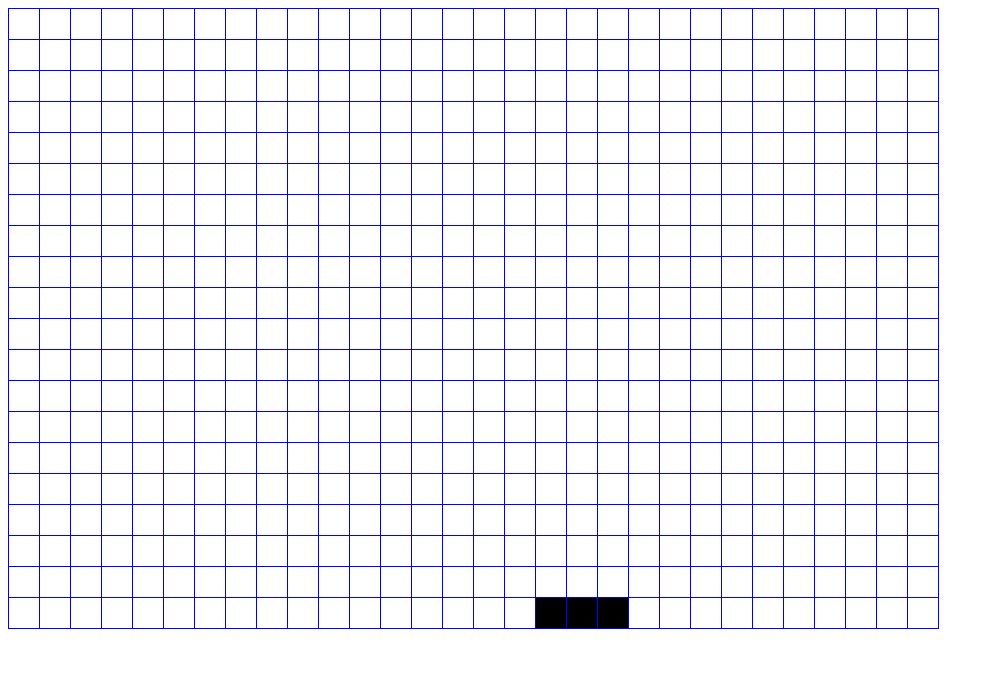
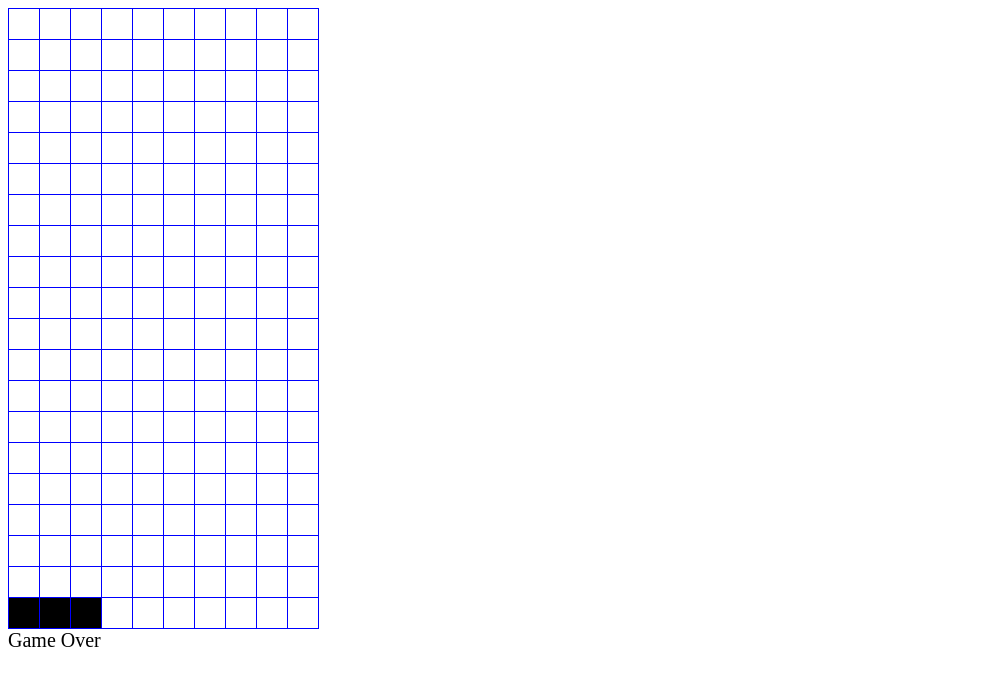
Before and after one commit to graynun/JS-curiosity-busters, a plain HTML site: page snake_yi/view/index.html in a window 1280 px wide. Shown: the whole page, without its empty margins (0-994 px from the left). Drawn offline with Linux system fonts and the light colour scheme.

Commit message:
Fix: separate gameManager and domManager

```diff
--- a/snake_yi/view/index.html
+++ b/snake_yi/view/index.html
@@ -18,6 +18,13 @@
 		.snake {
 			background-color: black;
 		}
+
+		.endPopup {
+			position: absolute;
+			width: 100px;
+			height: 50px;
+			font-size: 20px;
+		}
 	</style>
 </head>
 <body>
@@ -35,7 +42,7 @@
 
 <script type="text/javascript">
 	console.log(Date.now());
-	const gridManager = new GridManager(30, 20, document.querySelector('.grid')),
-		snake = new Snake(gridManager, 3, gridManager.width - 3, gridManager.height - 1);
+	const gameManager = new GameManager(10, 20, document.querySelector('.grid'));
+	gameManager.startGame();
 </script>
 </html>
--- a/snake_yi/view/rules.js
+++ b/snake_yi/view/rules.js
@@ -1,10 +1,55 @@
-class GridManager {
+class GameManager {
 	constructor(width, height, dom) {
 		this.width = width,
-		this.height = height,
+		this.height = height;
+
+		this.gridDomManager = new GridDomManager(this.width, this.height, dom);
+
+	}
+
+	startGame() {
+		this.snake = new Snake({
+			gameManager: this,
+			initialLength: 3,
+			initialHeadPositionX: this.width - 3,
+			initialHeadPositionY: this.height - 1
+		});
+	}
+
+	endGame() {
+		let endPopup = document.createElement('div');
+		endPopup.classList.add('endPopup');
+		endPopup.innerText = "Game Over";
+		document.querySelector('body').append(endPopup);
+		this.snake.stopMoving()
+	}
+
+	makeGridSnake(x, y) {
+		this.gridDomManager.makeGridSnake(x, y);
+	}
+
+	makeGridNotSnake(x, y) {
+		this.gridDomManager.makeGridNotSnake(x, y);
+	}
+
+	makeGridApple(x, y) {
+		this.gridDomManager.makeGridApple(x, y);
+	}
+
+	makeGridNotApple(x, y) {
+		this.gridDomManager.makeGridNotApple(x, y);
+	}
+
+	checkIfNextGridIsAvailable(x, y) {
+		return (x >= 0 && x < this.width && y >= 0 && y < this.height);
+	}
+}
+
+class GridDomManager{
+	constructor(width, height, dom) {
+		this.width = width,
+		this.height = height;
 		this.dom = dom;
-
-		this.gridArr = [];
 
 		this._initialize();
 	}
@@ -26,30 +71,45 @@ class GridManager {
 		}
 	}
 
+	_findGridDom(x, y) {
+		return this.dom.querySelector('.r' + y).querySelector('.c' + x);
+	}
+
 	makeGridSnake(x, y) {
-		let selectedGrid = this.dom.querySelector('.r' + y).querySelector('.c' + x);
+		let selectedGrid = this._findGridDom(x, y);
 		selectedGrid.classList.add('snake');
 	}
 
 	makeGridNotSnake(x, y) {
-		let selectedGrid = this.dom.querySelector('.r' + y).querySelector('.c' + x);
+		let selectedGrid = this._findGridDom(x, y);
 		selectedGrid.classList.remove('snake');
 	}
 
+	makeGridApple(x, y) {
+		let selectedGrid = this._findGridDom(x, y);
+		selectedGrid.classList.add('apple');
+	}
+
+	makeGridNotApple(x, y) {
+		let selectedGrid = this._findGridDom(x, y);
+		selectedGrid.classList.remove('apple');
+	}
 }
 
 
 
 
 class Snake {
-	constructor(gridManager, initialLength, initialHeadPositionX, initialHeadPositionY) {
+	constructor({gameManager, initialLength, initialHeadPositionX, initialHeadPositionY}) {
 		this.length = initialLength,
 		this.velocity = 500,
 		this.direction = 'left';
 
+		this.moveTimeOut;
+
 		this.bodyPositionArray = [];
 
-		this.gridManager = gridManager;
+		this.gameManager = gameManager;
 
 		this._initialize(initialHeadPositionX, initialHeadPositionY);
 	}
@@ -58,17 +118,27 @@ class Snake {
 	_initialize(initialHeadPositionX, initialHeadPositionY) {
 		for (let i = 0; i < this.length; i++) {
 			this.bodyPositionArray.push([initialHeadPositionX + i, initialHeadPositionY]);
-			this.gridManager.makeGridSnake(initialHeadPositionX + i, initialHeadPositionY);
+			this.gameManager.makeGridSnake(initialHeadPositionX + i, initialHeadPositionY);
 		}
 
 		this._startMoving();
 	}
 
 	_startMoving() {
-		setTimeout(() => {
-			this._moveForward();
-			this._startMoving();
+		// 이 부분을 뜯어서 gameManager로 옮겨야만 한다.....
+		// setInterval 부르는 부분 자체를 gameManager로 옮겨야 할듯
+		this.timeoutId = setInterval(() => {
+			let nextHead = this._calculateNextHead();
+			if (this.gameManager.checkIfNextGridIsAvailable(nextHead[0], nextHead[1])) {
+				this._moveForward();
+			} else {
+				this.gameManager.endGame();
+			}
 		}, this.velocity);
+	}
+
+	stopMoving() {
+		clearInterval(this.timeoutId);
 	}
 
 	_moveForward() {
@@ -78,15 +148,14 @@ class Snake {
 
 	_addHead() {
 		let head = this.bodyPositionArray[0];
-		let nextHead = this._calculateNextHead(head),
-		nextHeadX = nextHead[0],
-		nextHeadY = nextHead[1];
+		let nextHead = this._calculateNextHead(head);
 
-		this.bodyPositionArray.unshift(nextHead);
-		this.gridManager.makeGridSnake(nextHeadX, nextHeadY);
+		this._makeNextHead(nextHead);
 	}
 
-	_calculateNextHead(headPosition) {
+	_calculateNextHead() {
+		let headPosition = this.bodyPositionArray[0];
+
 		switch (this.direction) {
 			case 'left':
 				return [headPosition[0] - 1, headPosition[1]];
@@ -103,11 +172,16 @@ class Snake {
 		}
 	}
 
+	_makeNextHead(nextHead) {
+		this.bodyPositionArray.unshift(nextHead);
+		this.gameManager.makeGridSnake(nextHead[0], nextHead[1]);
+	}
+
 	_removeTail() {
 		let tail = this.bodyPositionArray.pop(),
 		tailX = tail[0],
 		tailY = tail[1];
 
-		this.gridManager.makeGridNotSnake(tailX, tailY);
+		this.gameManager.makeGridNotSnake(tailX, tailY);
 	}
 }
```
